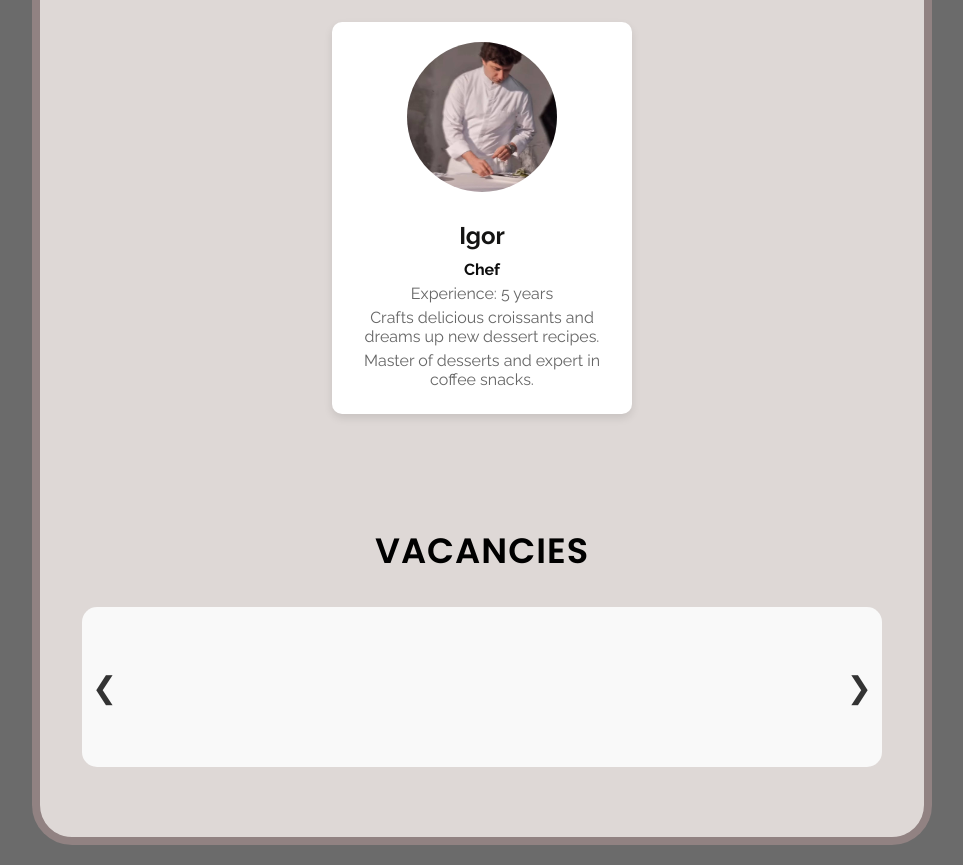
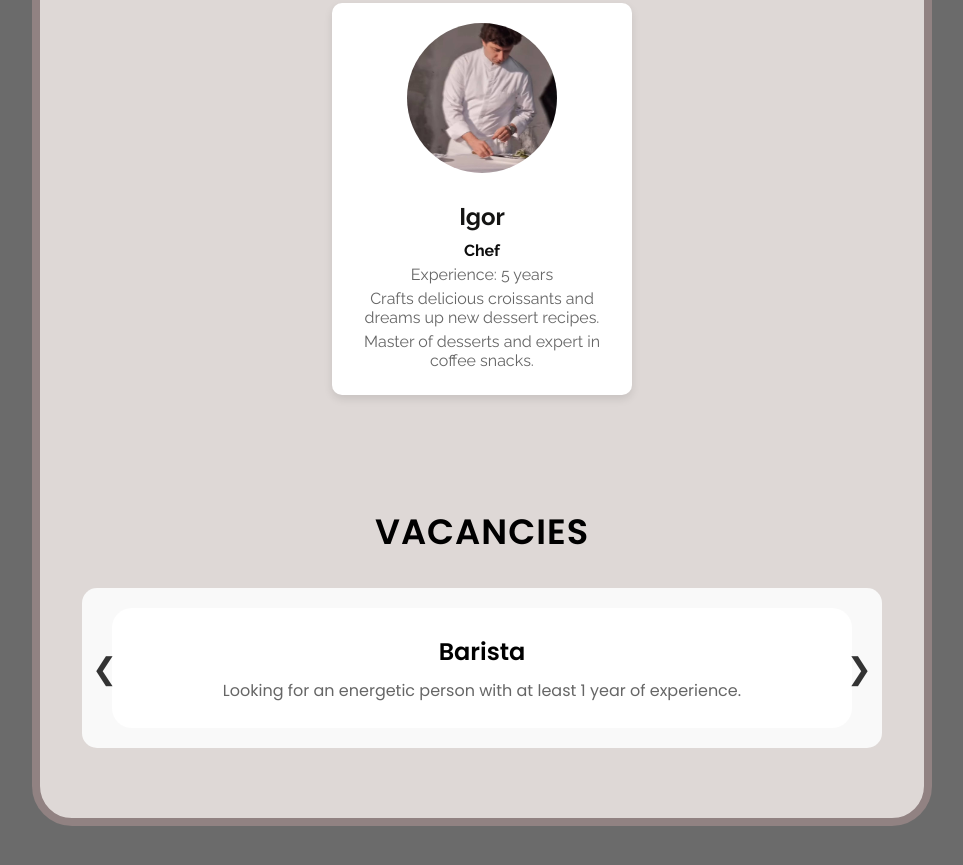
Before and after one commit to kwapetta2/mysite, a website: page ctaf.html in a window 1280 px wide. Shown: the part 1453-2318 px from the top of the page, without its empty margins (158-1121 px from the left). Drawn offline with nearby package versions, Linux system fonts and the light colour scheme.

Commit message:
Update ctaf.html
Карусель вакансий

```diff
--- a/ctaf.html
+++ b/ctaf.html
@@ -1,5 +1,5 @@
 <!DOCTYPE html>
-<html lang="ru">z
+<html lang="ru">
 <head>
     <meta charset="UTF-8">
     <meta name="viewport" content="width=device-width, initial-scale=1.0">
@@ -31,7 +31,6 @@
     <div class="container">
         <h1>Our Team</h1>
         <div class="staff-list">
-            <!-- Employee Card 1 -->
 
             <div class="staff-card">
                 <img src="vil.jpg" alt="Wilhelm">
@@ -114,18 +113,43 @@
     </div>
     <script>
         const carousel = document.querySelector('.carousel');
-        const vacancyCards = document.querySelectorAll('.vacancy-card');
-        const prevBtn = document.querySelector('.prev');
-        const nextBtn = document.querySelector('.next');
-        let index = 0;
+    const cards = document.querySelectorAll('.vacancy-card');
+    const prevBtn = document.querySelector('.prev');
+    const nextBtn = document.querySelector('.next');
+    const indicators = document.querySelectorAll('.indicator');
+    let currentIndex = 0;
+    const totalCards = cards.length;
 
-        function showSlide(i) {
-            index = (i + vacancyCards.length) % vacancyCards.length;
-            carousel.style.transform = `translateX(-${index * 100}%)`;
-        }
+    function updateCarousel() {
+        carousel.style.transform = `translateX(-${currentIndex * 100}%)`;
 
-        prevBtn.addEventListener('click', () => showSlide(index - 1));
-        nextBtn.addEventListener('click', () => showSlide(index + 1));
+        cards.forEach((card, index) => {
+            card.classList.toggle('active', index === currentIndex);
+        });
+
+        indicators.forEach((indicator, index) => {
+            indicator.classList.toggle('active', index === currentIndex);
+        });
+    }
+    nextBtn.addEventListener('click', () => {
+        currentIndex = (currentIndex + 1) % totalCards;
+        updateCarousel();
+    });
+
+    prevBtn.addEventListener('click', () => {
+        currentIndex = (currentIndex - 1 + totalCards) % totalCards;
+        updateCarousel();
+    });
+
+    indicators.forEach((indicator, index) => {
+        indicator.addEventListener('click', () => {
+            currentIndex = index;
+            updateCarousel();
+        });
+    });
+
+    updateCarousel();
+;
     </script>
 
 </body>
```
